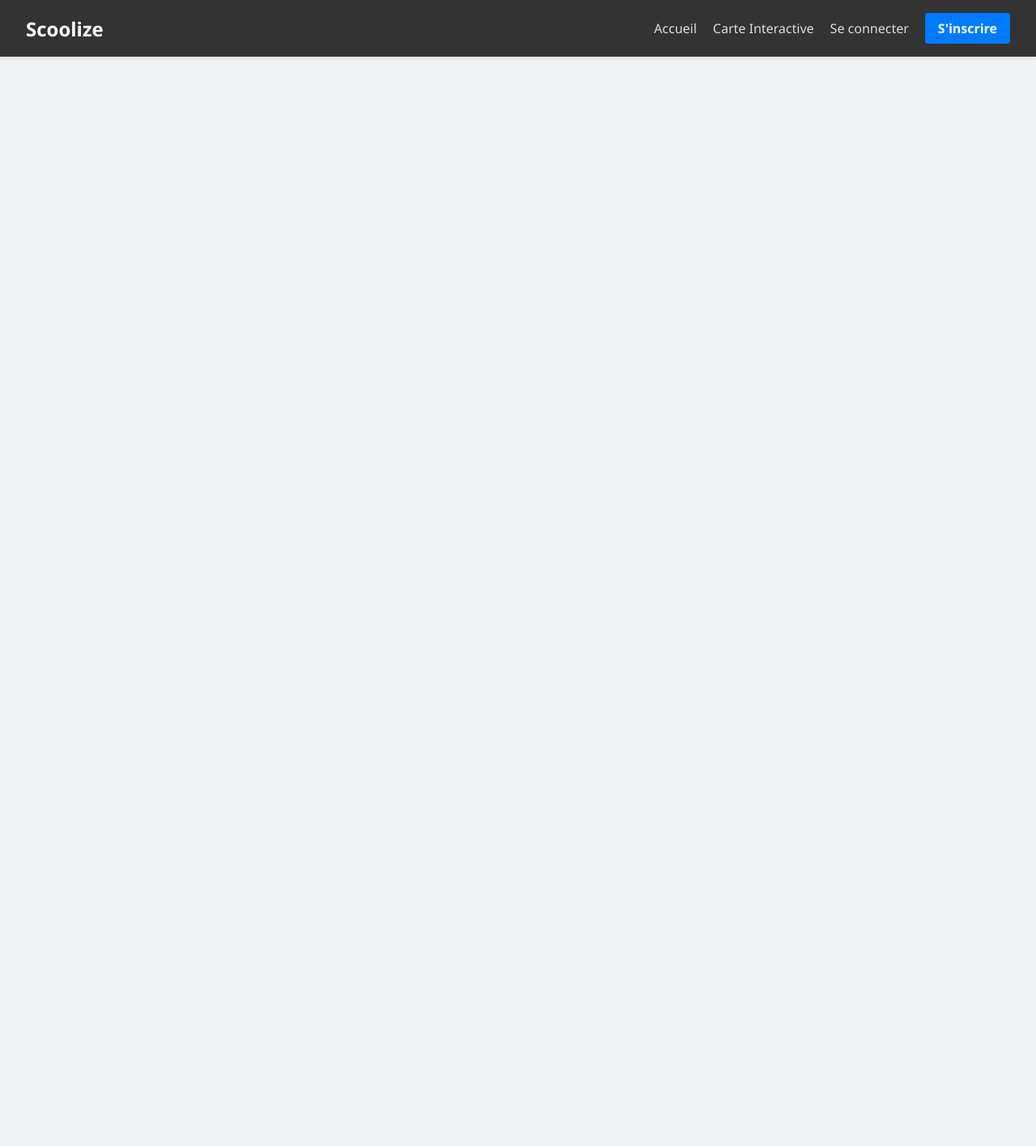
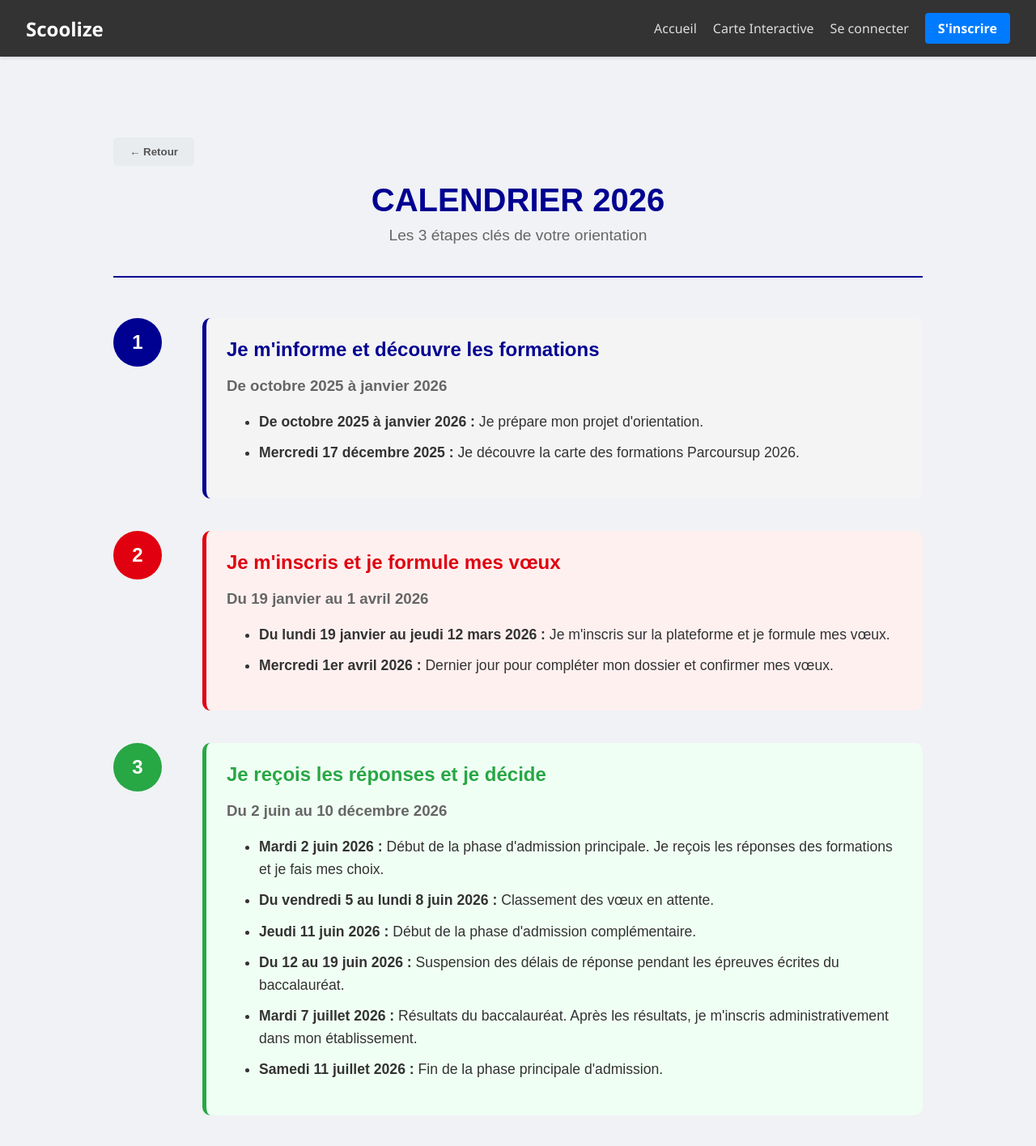
Before and after one commit to MarceauTDML/scoolize-project, a React (Create React App) app in the folder frontend/: page /calendar-details in a window 1280 px wide. Shown: the top 1416 px of the page at 81% size. Before the commit the page ends 800 px from the top, so only its background shows below. Built offline with nearby package versions, Linux system fonts and the light colour scheme.

Commit message:
Scoolize v2.23.1
Ajout d'un bouton "en savoir plus" pour avoir encore plus d'infos sur le système de scoolize /parcoursup.

```diff
--- a/frontend/src/App.js
+++ b/frontend/src/App.js
@@ -11,6 +11,7 @@ import SchoolsMap from './screens/SchoolsMap';
 import StudentCalendar from './screens/StudentCalendar';
 import StudentProfile from './screens/student/StudentProfile';
 import StudentGrades from './screens/student/StudentGrades';
+import CalendarDetails from './screens/CalendarDetails';
 
 import Navbar from './components/Navbar';
 import Chatbot from './components/Chatbot';
@@ -27,6 +28,7 @@ function App() {
         <div className="content-container">
           <Routes>
             <Route path="/" element={<Home />} />
+            <Route path="/calendar-details" element={<CalendarDetails />} />
             <Route path="/school/:id" element={<SchoolDetails />} />
             <Route path="/map" element={<SchoolsMap />} />
             <Route path="/calendar" element={<StudentCalendar />} />
--- /dev/null
+++ b/frontend/src/screens/CalendarDetails.js
@@ -0,0 +1,97 @@
+import React from 'react';
+import { useNavigate } from 'react-router-dom';
+
+const CalendarDetails = () => {
+  const navigate = useNavigate();
+
+  return (
+    <div style={{ maxWidth: '1000px', margin: '40px auto', padding: '20px', fontFamily: 'Arial, sans-serif', color: '#333' }}>
+
+      <button
+        onClick={() => navigate('/')}
+        style={{ marginBottom: '20px', padding: '10px 20px', border: 'none', background: '#e9ecef', borderRadius: '5px', cursor: 'pointer', fontWeight: 'bold', color: '#555' }}
+      >
+        ← Retour
+      </button>
+
+      <div style={{ textAlign: 'center', marginBottom: '50px', borderBottom: '2px solid #000091', paddingBottom: '20px' }}>
+        <h1 style={{ color: '#000091', margin: 0, fontSize: '2.5rem' }}>CALENDRIER 2026</h1>
+        <p style={{ fontSize: '1.2rem', color: '#666', marginTop: '10px' }}>Les 3 étapes clés de votre orientation</p>
+      </div>
+
+      <div style={{ display: 'flex', marginBottom: '40px', gap: '30px' }}>
+        <div style={{ width: '80px', flexShrink: 0 }}>
+          <div style={{ background: '#000091', color: 'white', width: '60px', height: '60px', borderRadius: '50%', display: 'flex', alignItems: 'center', justifyContent: 'center', fontSize: '1.5rem', fontWeight: 'bold' }}>1</div>
+        </div>
+        <div style={{ flex: 1, background: '#f4f4f4', padding: '25px', borderRadius: '10px', borderLeft: '5px solid #000091' }}>
+          <h2 style={{ color: '#000091', marginTop: 0 }}>Je m'informe et découvre les formations</h2>
+          <h3 style={{ color: '#666', marginTop: 0 }}>De octobre 2025 à janvier 2026</h3>
+
+          <ul style={{ lineHeight: '1.6', fontSize: '1.1rem' }}>
+            <li style={{ marginBottom: '10px' }}>
+              <strong>De octobre 2025 à janvier 2026 :</strong> Je prépare mon projet d'orientation.
+            </li>
+            <li>
+              <strong>Mercredi 17 décembre 2025 :</strong> Je découvre la carte des formations Parcoursup 2026.
+            </li>
+          </ul>
+        </div>
+      </div>
+
+      {/* ÉTAPE 2 */}
+      <div style={{ display: 'flex', marginBottom: '40px', gap: '30px' }}>
+        <div style={{ width: '80px', flexShrink: 0 }}>
+          <div style={{ background: '#e1000f', color: 'white', width: '60px', height: '60px', borderRadius: '50%', display: 'flex', alignItems: 'center', justifyContent: 'center', fontSize: '1.5rem', fontWeight: 'bold' }}>2</div>
+        </div>
+        <div style={{ flex: 1, background: '#fff0f0', padding: '25px', borderRadius: '10px', borderLeft: '5px solid #e1000f' }}>
+          <h2 style={{ color: '#e1000f', marginTop: 0 }}>Je m'inscris et je formule mes vœux</h2>
+          <h3 style={{ color: '#666', marginTop: 0 }}>Du 19 janvier au 1 avril 2026</h3>
+
+          <ul style={{ lineHeight: '1.6', fontSize: '1.1rem' }}>
+            <li style={{ marginBottom: '10px' }}>
+              <strong>Du lundi 19 janvier au jeudi 12 mars 2026 :</strong> Je m'inscris sur la plateforme et je formule mes vœux.
+            </li>
+            <li>
+              <strong>Mercredi 1er avril 2026 :</strong> Dernier jour pour compléter mon dossier et confirmer mes vœux.
+            </li>
+          </ul>
+        </div>
+      </div>
+
+      {/* ÉTAPE 3 */}
+      <div style={{ display: 'flex', marginBottom: '40px', gap: '30px' }}>
+        <div style={{ width: '80px', flexShrink: 0 }}>
+          <div style={{ background: '#28a745', color: 'white', width: '60px', height: '60px', borderRadius: '50%', display: 'flex', alignItems: 'center', justifyContent: 'center', fontSize: '1.5rem', fontWeight: 'bold' }}>3</div>
+        </div>
+        <div style={{ flex: 1, background: '#f0fff4', padding: '25px', borderRadius: '10px', borderLeft: '5px solid #28a745' }}>
+          <h2 style={{ color: '#28a745', marginTop: 0 }}>Je reçois les réponses et je décide</h2>
+          <h3 style={{ color: '#666', marginTop: 0 }}>Du 2 juin au 10 décembre 2026</h3>
+
+          <ul style={{ lineHeight: '1.6', fontSize: '1.1rem' }}>
+            <li style={{ marginBottom: '10px' }}>
+              <strong>Mardi 2 juin 2026 :</strong> Début de la phase d'admission principale. Je reçois les réponses des formations et je fais mes choix.
+            </li>
+            <li style={{ marginBottom: '10px' }}>
+              <strong>Du vendredi 5 au lundi 8 juin 2026 :</strong> Classement des vœux en attente.
+            </li>
+            <li style={{ marginBottom: '10px' }}>
+              <strong>Jeudi 11 juin 2026 :</strong> Début de la phase d'admission complémentaire.
+            </li>
+            <li style={{ marginBottom: '10px' }}>
+              <strong>Du 12 au 19 juin 2026 :</strong> Suspension des délais de réponse pendant les épreuves écrites du baccalauréat.
+            </li>
+            <li style={{ marginBottom: '10px' }}>
+              <strong>Mardi 7 juillet 2026 :</strong> Résultats du baccalauréat. Après les résultats, je m'inscris administrativement dans mon établissement.
+            </li>
+            <li>
+              <strong>Samedi 11 juillet 2026 :</strong> Fin de la phase principale d'admission.
+            </li>
+          </ul>
+        </div>
+      </div>
+
+    </div>
+  );
+};
+
+export default CalendarDetails;
--- a/frontend/src/screens/Home.js
+++ b/frontend/src/screens/Home.js
@@ -44,16 +44,20 @@ const Home = () => {
           type: currentType,
         });
 
-        if (response && response.data) {
-            setSchools(response.data);
+        let schoolsData = [];
+        if (Array.isArray(response)) {
+            schoolsData = response;
+            setTotalPages(1);
+            setTotalSchools(response.length);
+        } else if (response && response.data) {
+            schoolsData = response.data;
             if (response.pagination) {
                 setTotalPages(response.pagination.totalPages || 1);
                 setTotalSchools(response.pagination.totalSchools || response.data.length);
             }
-        } else {
-            setSchools([]);
         }
 
+        setSchools(schoolsData || []);
         setInputPage(currentPage);
 
         if (
@@ -82,7 +86,7 @@ const Home = () => {
             const favIds = await getFavoriteIds();
             setFavorites(new Set(favIds));
           } catch (err) {
-            console.error(err);
+            console.error("Erreur favoris", err);
           }
         }
 
@@ -153,13 +157,25 @@ const Home = () => {
     const steps = [
         { id: 1, title: "Découverte", dates: "Oct - Jan", details: "Je m'informe", start: new Date("2025-10-01"), end: new Date("2026-01-18") },
         { id: 2, title: "Vœux", dates: "Jan - Avril", details: "Je postule", start: new Date("2026-01-19"), end: new Date("2026-04-01") },
-        { id: 3, title: "Admission", dates: "Avril - Juillet", details: "Je décide", start: new Date("2026-06-02"), end: new Date("2026-12-10") }
+        { id: 3, title: "Admission", dates: "Juin - Déc", details: "Je décide", start: new Date("2026-06-02"), end: new Date("2026-12-10") }
     ];
 
     return (
-        <div style={{ background: "white", padding: "20px", borderRadius: "10px", boxShadow: "0 2px 5px rgba(0,0,0,0.05)", marginBottom: "30px" }}>
+        <div style={{ background: "white", padding: "20px", borderRadius: "10px", boxShadow: "0 2px 5px rgba(0,0,0,0.05)", marginBottom: "30px", position: 'relative' }}>
             <h3 style={{ marginTop: 0, marginBottom: "20px", color: "#2c3e50", textAlign:'center' }}>Calendrier 2026</h3>
-            <div style={{ display: "flex", justifyContent: "space-between", position: "relative", alignItems: "flex-start" }}>
+
+            <button
+                onClick={() => navigate('/calendar-details')}
+                style={{
+                    position: 'absolute', top: '20px', right: '20px',
+                    background: 'transparent', border: '1px solid #007bff', color: '#007bff',
+                    padding: '5px 10px', borderRadius: '5px', cursor: 'pointer', fontSize: '0.85rem'
+                }}
+            >
+                En savoir plus →
+            </button>
+
+            <div style={{ display: "flex", justifyContent: "space-between", position: "relative", alignItems: "flex-start", marginTop: "30px" }}>
                 <div style={{ position: "absolute", top: "20px", left: "15%", right: "15%", height: "4px", background: "#e9ecef", zIndex: 0 }}></div>
                 {steps.map((step, index) => {
                     let status = "upcoming";
@@ -340,7 +356,7 @@ const Home = () => {
                       boxShadow: "0 2px 4px rgba(0,0,0,0.2)",
                     }}
                   >
-                    ✨ Recommandé
+                    Recommandé
                   </div>
                 )}
 
```
